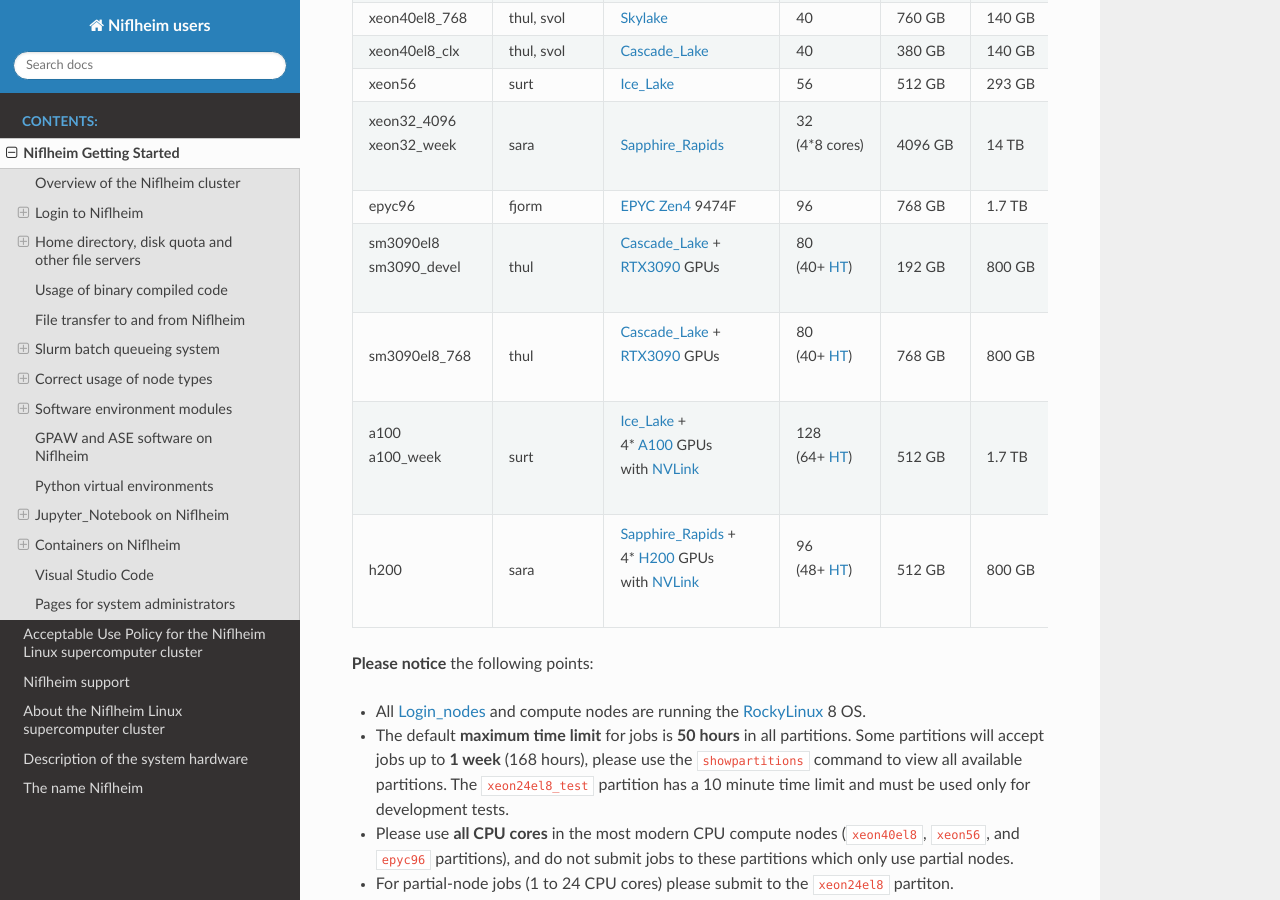
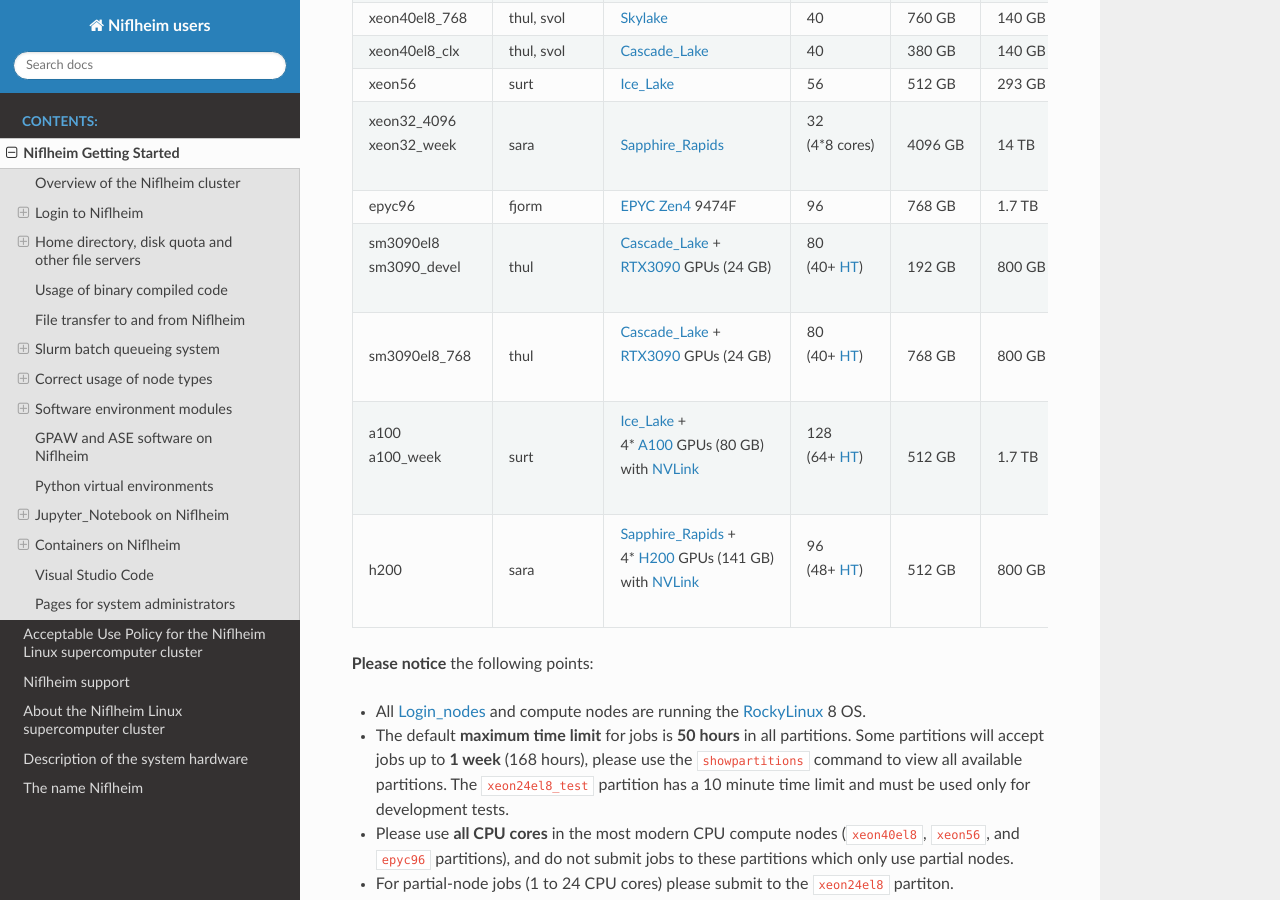
Before and after one commit to OleHolmNielsen/Niflheim_users, a Sphinx documentation site: the page built from docs/Niflheim_Getting_Started.rst, in a window 1280 px wide and 900 px high, scrolled down 5937 px. Built offline with Sphinx 7.4.7 and the Read the Docs theme 3.1.0, drawn with Linux system fonts in a browser that asks for light colours.

Commit message:
Specify GPU memory

```diff
--- a/docs/Niflheim_Getting_Started.rst
+++ b/docs/Niflheim_Getting_Started.rst
@@ -360,7 +360,7 @@
       | sm3090_devel
     - thul
     - | Cascade_Lake_ +
-      | RTX3090_ GPUs
+      | RTX3090_ GPUs (24 GB)
     - | 80
       | (40+ HT_)
     - 192 GB
@@ -368,7 +368,7 @@
   * - sm3090el8_768
     - thul
     - | Cascade_Lake_ +
-      | RTX3090_ GPUs
+      | RTX3090_ GPUs (24 GB)
     - | 80
       | (40+ HT_)
     - 768 GB
@@ -377,7 +377,7 @@
       | a100_week
     - surt
     - | Ice_Lake_ +
-      | 4* A100_ GPUs
+      | 4* A100_ GPUs (80 GB)
       | with NVLink_
     - | 128
       | (64+ HT_)
@@ -386,7 +386,7 @@
   * - h200
     - sara
     - | Sapphire_Rapids_ +
-      | 4* H200_ GPUs
+      | 4* H200_ GPUs (141 GB)
       | with NVLink_
     - | 96
       | (48+ HT_)
```
